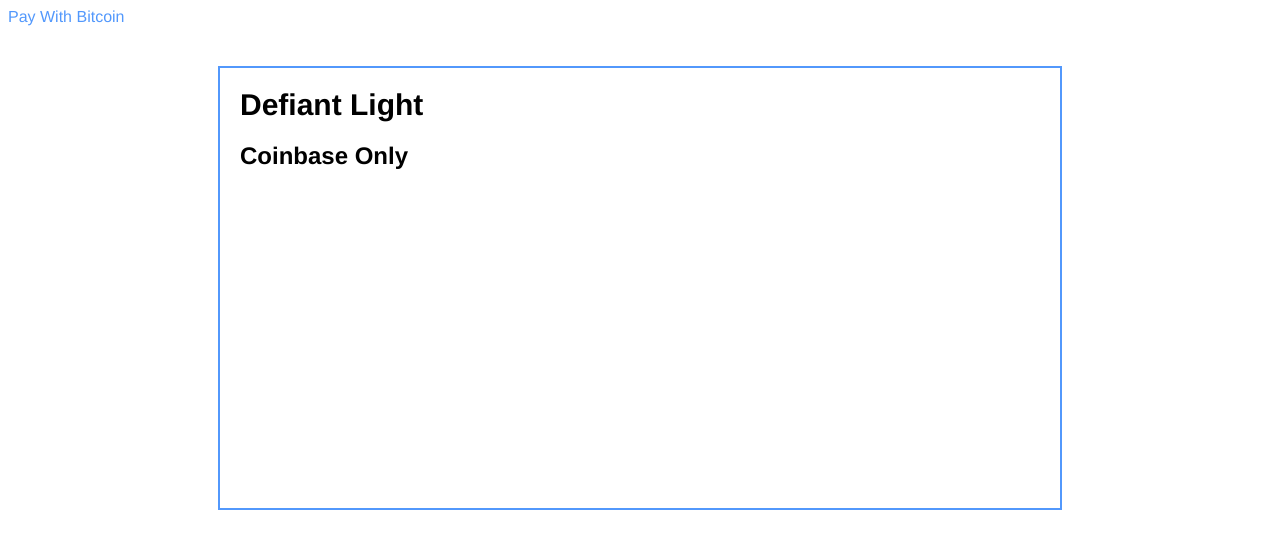
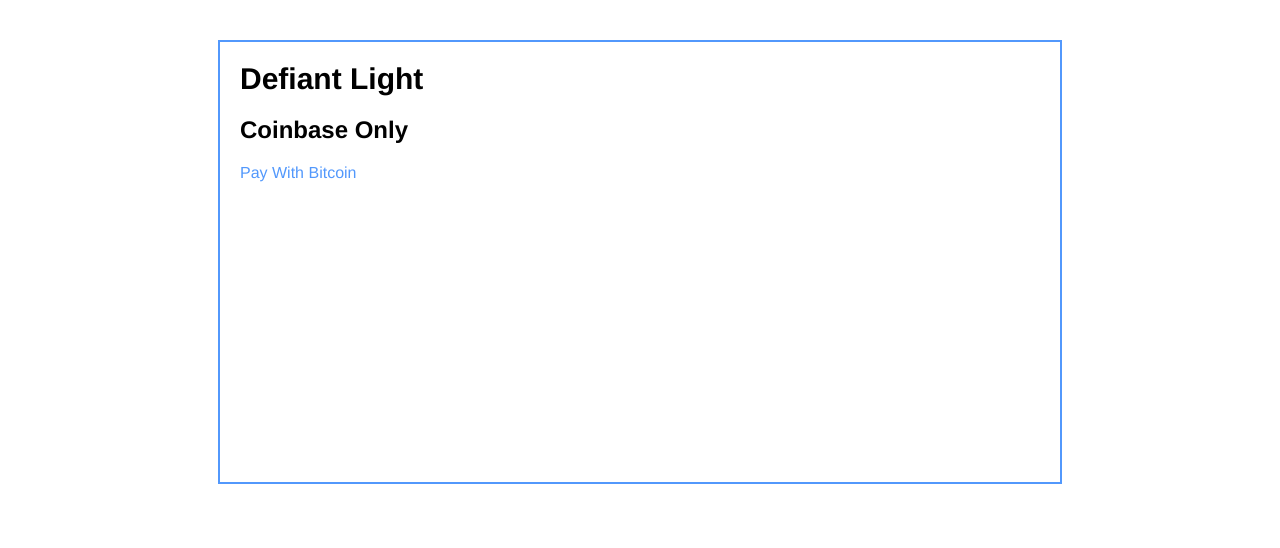
Before and after one commit to defiant-light/defiantLightParse, a plain HTML site: page public/index.html in a window 1280 px wide. Drawn offline with nearby package versions, Linux system fonts and the light colour scheme.

Commit message:
changes the button code to collect customers' email addresses.

```diff
--- a/public/index.html
+++ b/public/index.html
@@ -13,11 +13,11 @@
     </style>
   </head>
   <body>
-  <a class="coinbase-button" data-code="64d5e1969fd71c9a52450f08756b5dcd" href="https://www.coinbase.com/checkouts/64d5e1969fd71c9a52450f08756b5dcd">Pay With Bitcoin</a><script src="https://www.coinbase.com/assets/button.js" type="text/javascript"></script>
-
     <div>
       <h1>Defiant Light</h1>
       <h2>Coinbase Only</h2>
+      <a class="coinbase-button" data-code="509fed362d25e462382c03af49a4e3cc" href="https://www.coinbase.com/checkouts/509fed362d25e462382c03af49a4e3cc">Pay With Bitcoin</a><script src="https://www.coinbase.com/assets/button.js" type="text/javascript"></script>
+
     </div>
     <script type='text/javascript'>
       $(document).ready(function(){
```
